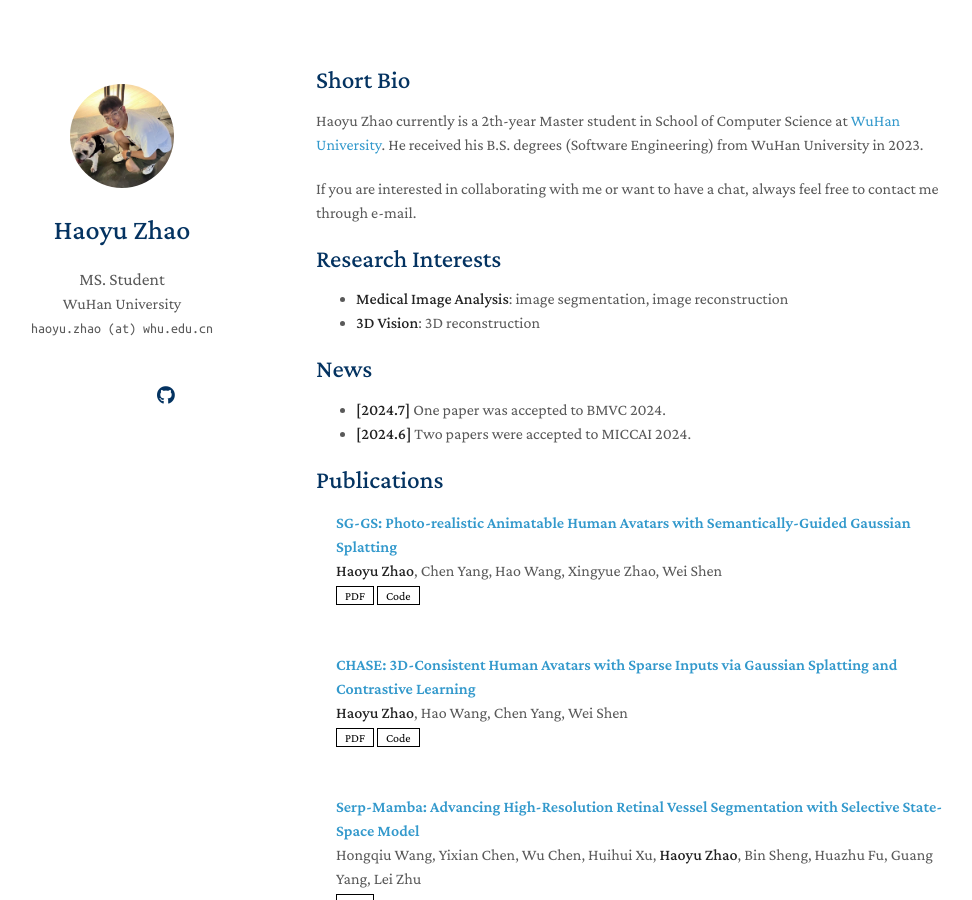
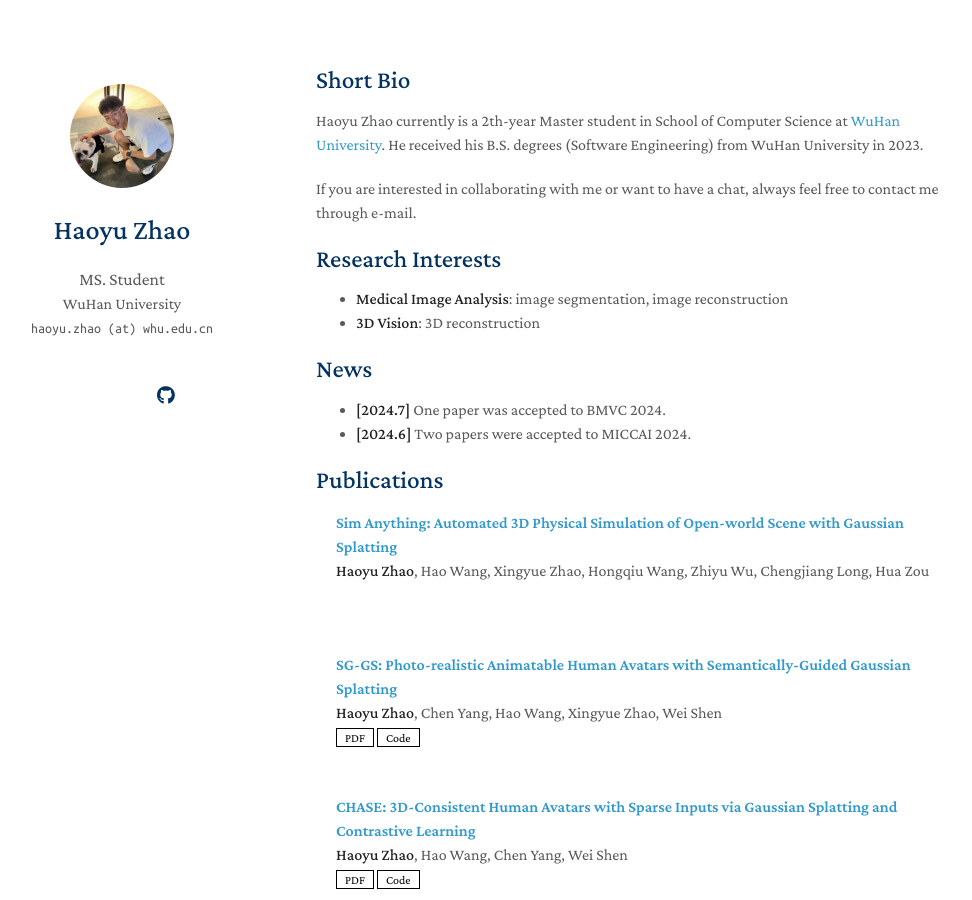
Before and after one commit to zhaohaoyu376/zhaohaoyu376.github.io, a Jekyll site: the page built from index.md, in a window 1280 px wide and 900 px high. Shown: the whole window, without its empty margins (154-1126 px from the left). Built offline with Jekyll 4.4.1, drawn with Linux system fonts in a browser that asks for light colours; nearby versions of some CDN libraries; a style sheet for code colours, icons or effects is not loaded; our own code applies the rules of GitHub Pages for plain Markdown files.

Commit message:
Update publications.yml

```diff
--- a/_data/publications.yml
+++ b/_data/publications.yml
@@ -1,4 +1,12 @@
 main:
+  - title: "Sim Anything: Automated 3D Physical Simulation of Open-world Scene with Gaussian Splatting"
+    authors: "<strong>Haoyu Zhao</strong>, Hao Wang, Xingyue Zhao, Hongqiu Wang, Zhiyu Wu, Chengjiang Long, Hua Zou"
+    conference:
+    pdf:
+    code:
+    notes:
+
+
   - title: "SG-GS: Photo-realistic Animatable Human Avatars with Semantically-Guided Gaussian Splatting"
     authors: "<strong>Haoyu Zhao</strong>, Chen Yang, Hao Wang, Xingyue Zhao, Wei Shen"
     conference:
```
